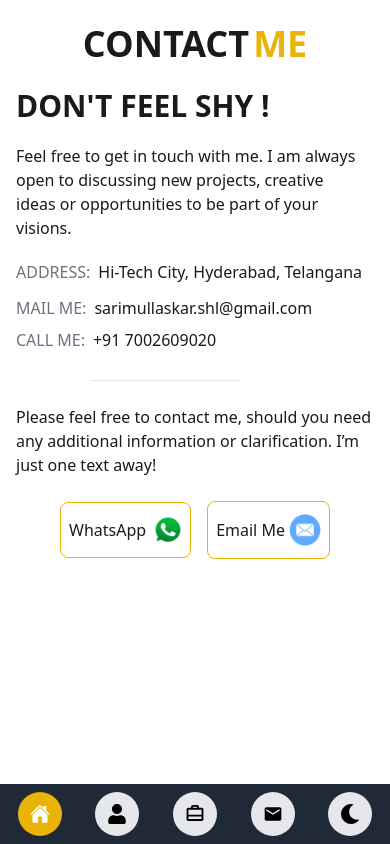
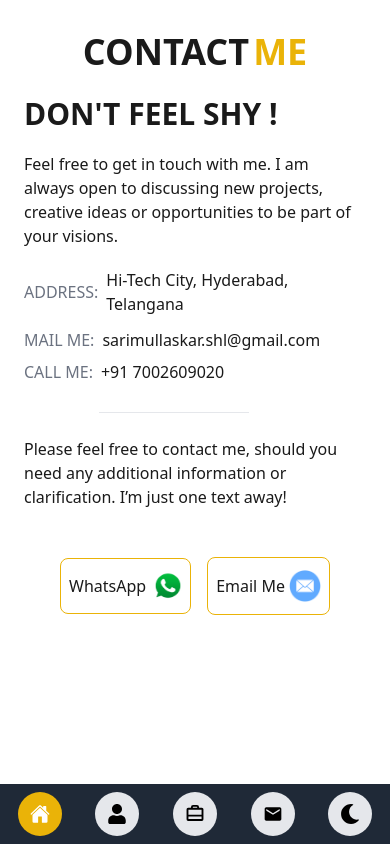
Before and after one commit to sarimultv/sarimulportfolio, a React (Vite) app: page /contact in a window 390 px wide. Built offline with nearby package versions, Linux system fonts and the light colour scheme.

Commit message:
Updated contact page.

```diff
--- a/src/components/About.jsx
+++ b/src/components/About.jsx
@@ -26,7 +26,7 @@ const About = () => {
   const BannerPhotoLazy = lazy(() => import("./BannerPhoto"));
 
   return (
-    <div className="md:w-[100%] max-sm:p-2">
+    <div className="md:w-[100%] max-sm:py-2 max-sm:px-4">
       <h1 className="uppercase font-bold text-4xl flex justify-center md:pt-20 pt-6">
         About <span className="text-yellow-500 ml-1">Me</span>
       </h1>
--- a/src/components/Contact.jsx
+++ b/src/components/Contact.jsx
@@ -4,11 +4,11 @@ import ContactPage from "./ContactPage";
 
 const Contact = () => {
   return (
-    <div className="md:h-screen w-[100%] max-sm:px-4">
+    <div className="md:h-screen w-[100%] max-sm:px-2 max-sm:py-2">
       <h1 className="uppercase font-bold text-4xl flex justify-center md:pt-20 pt-6">
         Contact <span className="text-yellow-500 ml-1">Me</span>
       </h1>
-      <div className="md:flex md:items-center md:mt-20 mt-6">
+      <div className="md:flex md:items-center md:mt-20 mt-6 max-sm:px-4">
         <ContactDetails />
         <div className="max-w-[300px] pb-6">
           <Border />
--- a/src/components/ContactPage.jsx
+++ b/src/components/ContactPage.jsx
@@ -9,7 +9,7 @@ const ContactPage = () => {
         Please feel free to contact me, should you need any additional
         information or clarification. I’m just one text away!
       </p>
-      <div className="flex justify-center items-center gap-4 pt-2">
+      <div className="flex justify-center items-center gap-4 pt-8">
         <a href={`https://wa.me/${userMobile}`} target="_blank">
           <button className="border border-yellow-500 hover:bg-yellow-500 hover:text-white flex items-center justify-center md:py-3 md:pl-4 py-3 cursor-pointer md:text-2xl rounded-lg pl-2 pr-1">
             WhatsApp
--- a/src/components/Projects.jsx
+++ b/src/components/Projects.jsx
@@ -6,7 +6,7 @@ const Projects = () => {
   const Project = lazy(() => import("./Project"));
 
   return (
-    <div className="md:w-screen md:h-screen max-sm:p-4 max-sm:pb-20">
+    <div className="md:w-screen md:h-screen max-sm:px-4 max-sm:py-2 max-sm:pb-20">
       <h1 className="uppercase font-bold text-4xl flex justify-center md:pt-20 pt-6">
         My <span className="text-yellow-500 ml-1">Portfolio</span>
       </h1>
```
